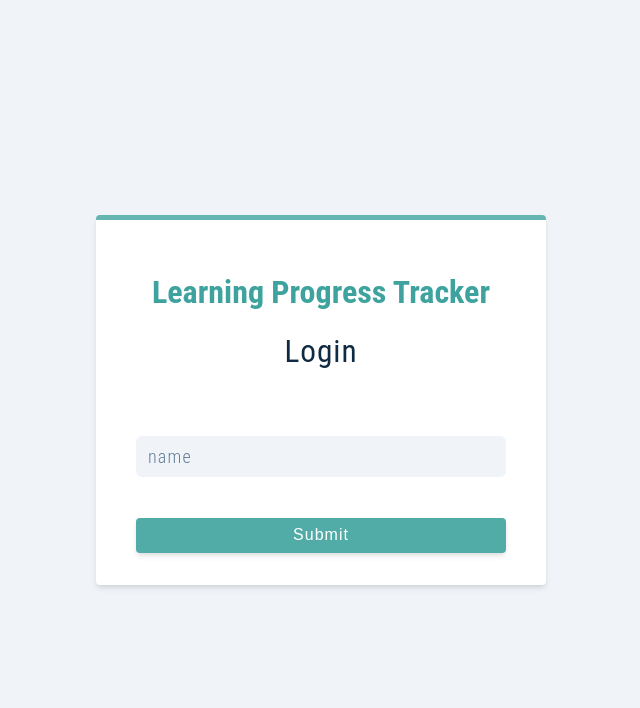
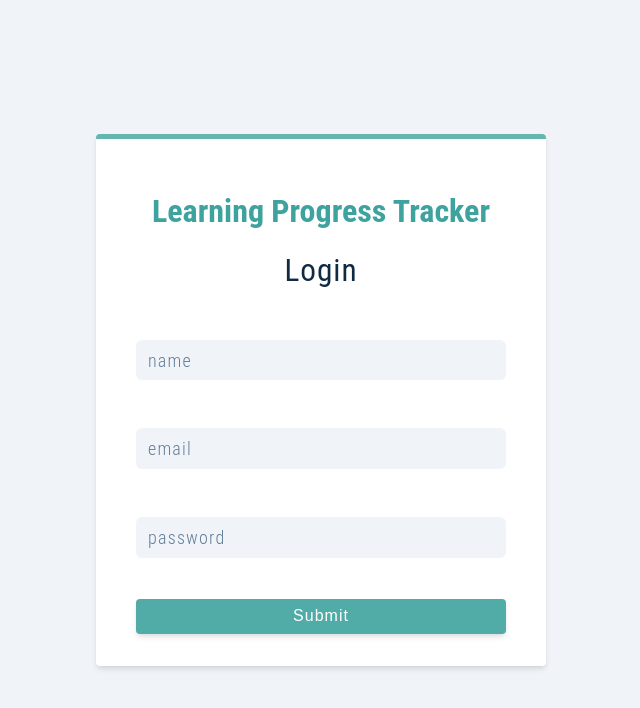
Before and after one commit to Millagoss/Track-Job-Progress, a React (Create React App) app: page /register in a window 1280 px wide. Shown: the top 708 px of the page, without its empty margins (319-959 px from the left). Built offline with nearby package versions, Linux system fonts and the light colour scheme.

Commit message:
fromInput component created, working on register form

```diff
--- /dev/null
+++ b/src/components/Form-row/FormRow.component.js
@@ -0,0 +1,23 @@
+import React from 'react';
+
+const FormInput = ({ type, name, value, onChange, label }) => {
+  return (
+    <div className='input-container'>
+      <input
+        type={type}
+        name={name}
+        value={value}
+        onChange={onChange}
+        className='form-input'
+      />
+      <label
+        htmlFor={name}
+        className={`${value ? 'move-out' : 'move-in'} form-input-label`}
+      >
+        {label}
+      </label>
+    </div>
+  );
+};
+
+export default FormInput;
--- a/src/components/index.js
+++ b/src/components/index.js
@@ -1,4 +1,5 @@
 import Logo from './Logo/logo.component';
 import Button from './Button/Button.component';
+import FormInput from './Form-row/FormRow.component';
 
-export { Logo, Button };
+export { Logo, Button, FormInput };
--- a/src/pages/RegisterPage/RegisterPage.js
+++ b/src/pages/RegisterPage/RegisterPage.js
@@ -1,7 +1,7 @@
 import React, { useState, useEffect } from 'react';
 
-import { Logo } from '../../components';
 import RegisterWrapper from './RegisterPage.style';
+import { FormInput } from '../../components';
 
 const initialState = {
   name: '',
@@ -16,7 +16,7 @@ const RegisterPage = () => {
   const handleChange = (e) => {
     const element = e.target.name;
     const value = e.target.value;
-    setValues({ ...value, [element]: value });
+    setValues({ ...values, [element]: value });
   };
   const handleSubmit = (e) => {
     e.preventDefault();
@@ -28,25 +28,27 @@ const RegisterPage = () => {
       <form className='form' onSubmit={handleSubmit}>
         <span className='logo-container'>Learning Progress Tracker</span>
         <h3>Login</h3>
-        <div className='form-row'>
-          <div className='input-container'>
-            <input
-              type='text'
-              name='name'
-              value={values.name}
-              onChange={handleChange}
-              className='form-input'
-            />
-            <label
-              htmlFor='name'
-              className={`${
-                values.name ? 'move-out' : 'move-in'
-              } form-input-label`}
-            >
-              name
-            </label>
-          </div>
-        </div>
+        <FormInput
+          type='text'
+          name='name'
+          value={values.name}
+          onChange={handleChange}
+          label='name'
+        />
+        <FormInput
+          type='email'
+          name='email'
+          value={values.email}
+          onChange={handleChange}
+          label='email'
+        />
+        <FormInput
+          type='password'
+          name='password'
+          value={values.password}
+          onChange={handleChange}
+          label='password'
+        />
         <button type='submit' className='btn btn-block'>
           submit
         </button>
--- a/src/pages/RegisterPage/RegisterPage.style.js
+++ b/src/pages/RegisterPage/RegisterPage.style.js
@@ -13,7 +13,7 @@ const RegisterWrapper = styled.section`
     border-top: 5px solid var(--myPrimary-500);
 
     .input-container {
-      margin-top: 4rem;
+      margin-top: 3rem;
       position: relative;
     }
     .form-input {
```
